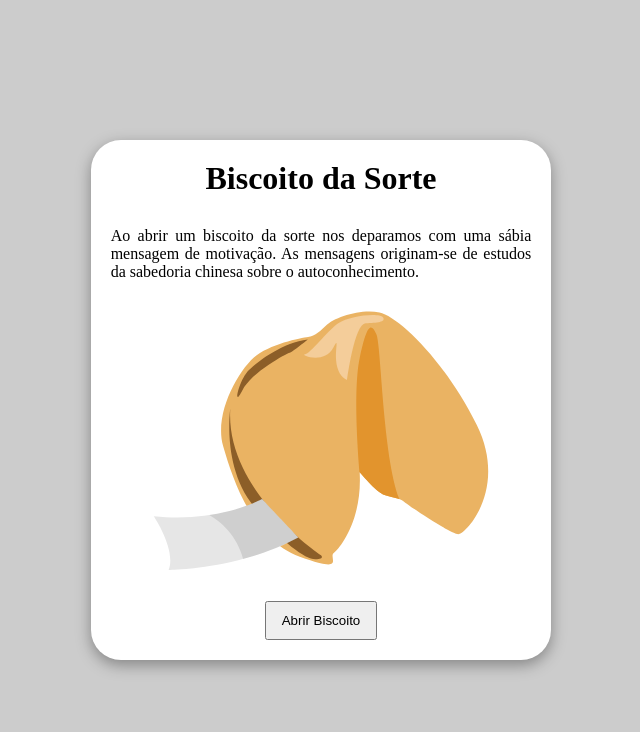
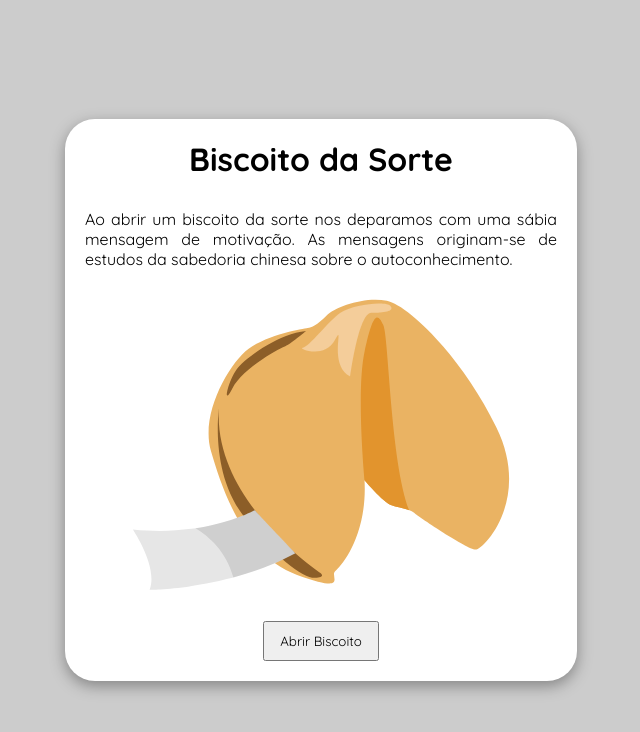
Before and after one commit to mqsoares/BiscoitoDaSorte---React, a React (Create React App) app: page / in a window 1280 px wide. Shown: the top 732 px of the page, without its empty margins (319-959 px from the left). Built offline with nearby package versions, Linux system fonts and the light colour scheme.

Commit message:
Add Fonts

```diff
--- a/src/index.css
+++ b/src/index.css
@@ -1,7 +1,10 @@
+@import url('https://fonts.googleapis.com/css2?family=Dancing+Script&family=Inter:wght@400;700&family=Quicksand:wght@400;700&display=swap');
+
 * {
   margin: 0;
   padding: 0;
   box-sizing: border-box;
+  font-family: 'Quicksand', sans-serif;
 }
 
 body {
@@ -9,6 +12,7 @@ body {
   display: grid;
   height: 100vh;
   place-content: center;
+  /* font-family: 'Dancing Script', cursive; */
 }
 
 .container {
```
